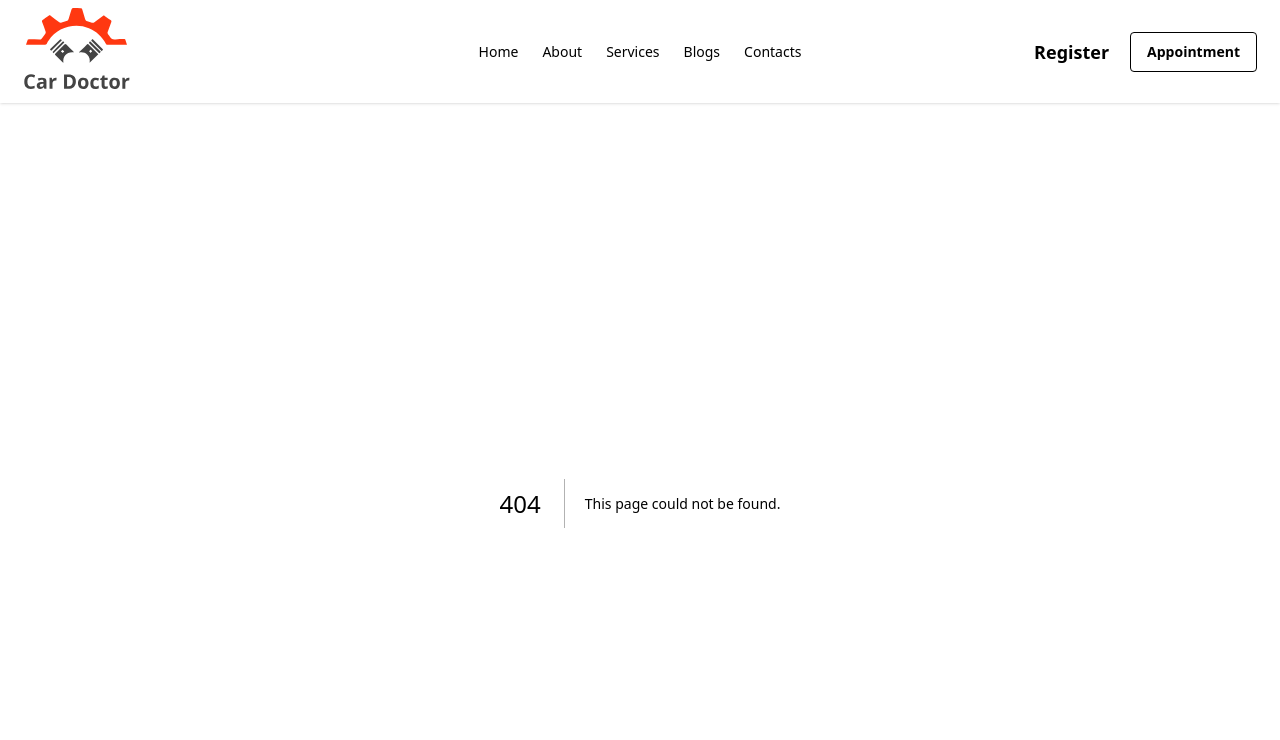
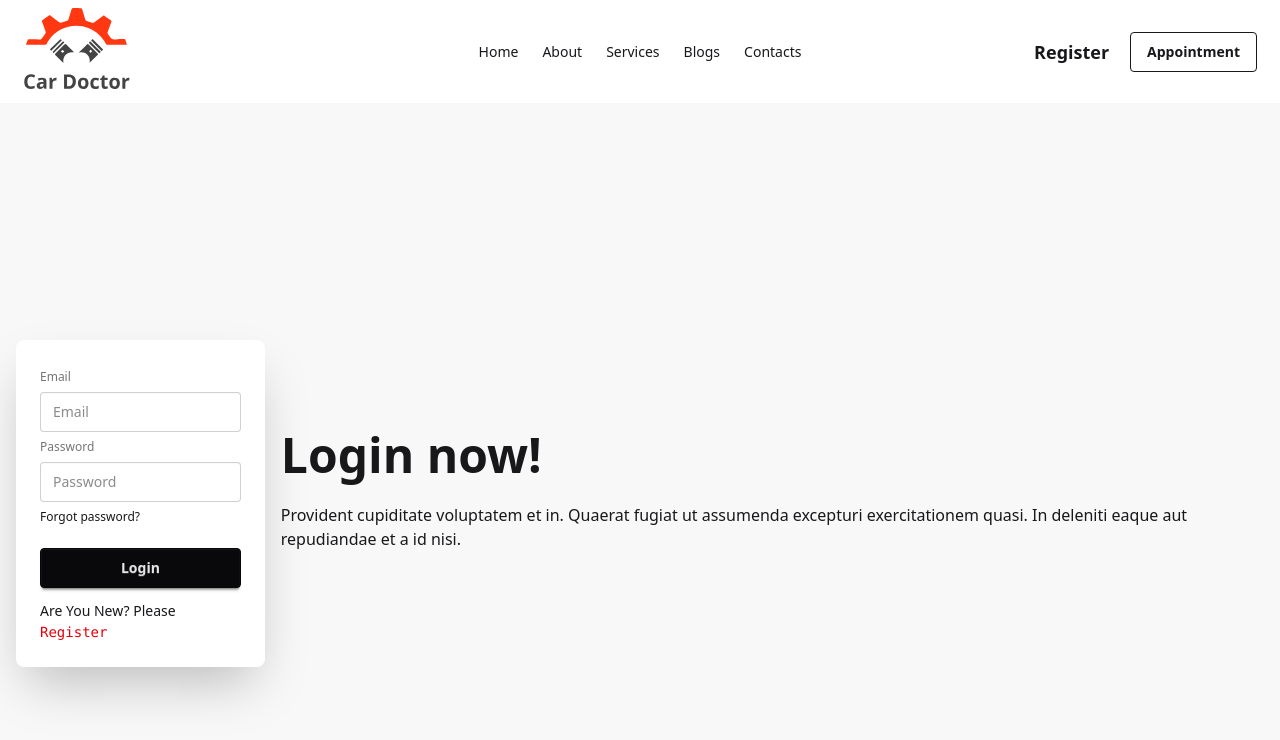
Before and after one commit to Nazim1247/car-doctor-next-js, a Next.js app: page /login in a window 1280 px wide. Before the commit this address had no page. Shown: the top 740 px of the page. Built offline with nearby package versions, Linux system fonts and the light colour scheme.

Commit message:
login page done

```diff
--- a/package.json
+++ b/package.json
@@ -12,8 +12,10 @@
     "bcrypt": "^5.1.1",
     "mongodb": "^6.15.0",
     "next": "15.2.3",
+    "next-auth": "^4.24.11",
     "react": "^19.0.0",
     "react-dom": "^19.0.0",
+    "react-hot-toast": "^2.5.2",
     "react-icons": "^5.5.0"
   },
   "devDependencies": {
--- /dev/null
+++ b/src/app/actions/auth/loginUser.js
@@ -0,0 +1,17 @@
+"use server";
+
+import dbConnect, { collectionNameObj } from "@/lib/dbConnect";
+import bcrypt from 'bcrypt';
+
+export const loginUser = async (payload)=>{
+    // console.log('payload',payload)
+    const {email,password}= payload;
+    const userCollection = dbConnect(collectionNameObj.userCollection);
+    const user = await userCollection.findOne({email});
+    if(!user) return null;
+
+    const isPasswordOk = await bcrypt.compare(password,user.password);
+    if(!isPasswordOk) return null;
+
+    return user;
+}
--- a/src/app/actions/auth/registerUser.js
+++ b/src/app/actions/auth/registerUser.js
@@ -6,15 +6,15 @@ export const registerUser = async (payload) => {
     const userCollection = dbConnect(collectionNameObj.userCollection)
     // validation
     const {email, password} = payload;
-    if(!email || !password) return {success: false};
+    if(!email || !password) return null;
 
     const user = await userCollection.findOne({email: payload.email});
     if(!user){
         const hashedPassword = await bcrypt.hash(password, 10)
         payload.password = hashedPassword
         const result = await userCollection.insertOne(payload);
-        const {acknowledged, insertedId} = result;
-        return {acknowledged, insertedId};
+        result.insertedId = result.insertedId.toString();
+        return result;
     }
-    return {success: false};
+    return null;
 };
--- /dev/null
+++ b/src/app/api/auth/[...nextauth]/route.js
@@ -0,0 +1,46 @@
+
+import { loginUser } from "@/app/actions/auth/loginUser";
+import NextAuth from "next-auth"
+import CredentialsProvider from "next-auth/providers/credentials";
+
+export const authOptions = {
+    // Configure one or more authentication providers
+    providers: [
+        CredentialsProvider({
+          // The name to display on the sign in form (e.g. "Sign in with...")
+          name: "Credentials",
+          // `credentials` is used to generate a form on the sign in page.
+          // You can specify which fields should be submitted, by adding keys to the `credentials` object.
+          // e.g. domain, username, password, 2FA token, etc.
+          // You can pass any HTML attribute to the <input> tag through the object.
+          credentials: {
+            email: { label: "Email", type: "email", placeholder: "Enter Email" },
+            password: { label: "Password", type: "password" }
+          },
+          async authorize(credentials, req) {
+            // console.log('credentials',credentials)
+            // Add logic here to look up the user from the credentials supplied
+            const user = await loginUser(credentials)
+            // console.log('user',user)
+
+            if (user) {
+              // Any object returned will be saved in `user` property of the JWT
+              return user
+            } else {
+              // If you return null then an error will be displayed advising the user to check their details.
+              return null
+
+              // You can also Reject this callback with an Error thus the user will be sent to the error page with the error message as a query parameter
+            }
+          }
+        })
+      ],
+      pages: {
+        signIn: '/login'
+      }
+  }
+
+
+const handler = NextAuth(authOptions)
+
+export { handler as GET, handler as POST }
--- a/src/app/layout.js
+++ b/src/app/layout.js
@@ -1,6 +1,7 @@
 import { Geist, Geist_Mono } from "next/font/google";
 import "./globals.css";
 import Navbar from "@/components/Navbar";
+import { Toaster } from "react-hot-toast";
 
 const geistSans = Geist({
   variable: "--font-geist-sans",
@@ -25,6 +26,7 @@ export default function RootLayout({ children }) {
       >
         <div>
         <Navbar />
+        <Toaster />
         </div>
         {children}
       </body>
--- /dev/null
+++ b/src/app/login/components/LoginForm.jsx
@@ -0,0 +1,48 @@
+"use client"
+import Link from "next/link";
+import { signIn } from "next-auth/react"
+import { useRouter } from "next/navigation";
+import toast from "react-hot-toast";
+
+const LoginForm = () => {
+    const router = useRouter();
+    const handleSubmit = async (e)=>{
+        e.preventDefault();
+        const form = e.target;
+        const email = form.email.value;
+        const password = form.password.value;
+        toast('Submitting....');
+        // console.log({email,password})
+        try {
+            const response = await signIn('credentials', {email,password,redirect:false});
+            if(response.ok){
+                router.push('/');
+                toast.success('Login Successfully!');
+            }else{
+                toast.error('Authentication Failed');
+            }
+        } catch (error) {
+            console.log(error);
+        }
+
+    }
+    return (
+        <div>
+            <div className="card bg-base-100 w-full max-w-sm shrink-0 shadow-2xl">
+      <div className="card-body">
+        <form onSubmit={handleSubmit} className="fieldset">
+          <label className="fieldset-label">Email</label>
+          <input name='email' type="email" className="input" placeholder="Email" />
+          <label className="fieldset-label">Password</label>
+          <input name='password' type="password" className="input" placeholder="Password" />
+          <div><a className="link link-hover">Forgot password?</a></div>
+          <button className="btn btn-neutral mt-4">Login</button>
+        </form>
+        <Link href={'/register'}>Are You New? Please <samp className="text-red-600">Register</samp></Link>
+      </div>
+    </div>
+        </div>
+    );
+};
+
+export default LoginForm;
--- /dev/null
+++ b/src/app/login/page.jsx
@@ -0,0 +1,23 @@
+import React from 'react';
+import LoginForm from './components/LoginForm';
+
+const page = () => {
+    return (
+        <div>
+            <div className="hero bg-base-200 min-h-screen">
+  <div className="hero-content flex-col lg:flex-row-reverse">
+    <div className="text-center lg:text-left">
+      <h1 className="text-5xl font-bold">Login now!</h1>
+      <p className="py-6">
+        Provident cupiditate voluptatem et in. Quaerat fugiat ut assumenda excepturi exercitationem
+        quasi. In deleniti eaque aut repudiandae et a id nisi.
+      </p>
+    </div>
+    <LoginForm />
+  </div>
+</div>
+        </div>
+    );
+};
+
+export default page;
--- a/src/app/register/components/RegisterForm.jsx
+++ b/src/app/register/components/RegisterForm.jsx
@@ -1,6 +1,7 @@
 "use client"
 
 import { registerUser } from "@/app/actions/auth/registerUser";
+import Link from "next/link";
 
 const RegisterForm = () => {
     const handleSubmit = async (e)=>{
@@ -26,6 +27,7 @@ const RegisterForm = () => {
           <div><a className="link link-hover">Forgot password?</a></div>
           <button className="btn btn-neutral mt-4">Register</button>
         </form>
+        <Link href={'/login'}>Already have an account? Please <samp className="text-red-600">Login</samp></Link>
       </div>
     </div>
         </div>
--- a/src/components/Navbar.jsx
+++ b/src/components/Navbar.jsx
@@ -32,7 +32,7 @@ const Navbar = () => {
       </ul>
     </div>
     <Link href={'/'} className="text-xl">
-        <Image src={'/assets/logo.svg'} width={107} height={87}/>
+        <Image src={'/assets/logo.svg'} width={107} height={87} alt='logo image'/>
     </Link>
   </div>
   <div className="navbar-center hidden lg:flex">
```
Also changed, not shown: 1 other file (tests, documents, lock files or other folders).
